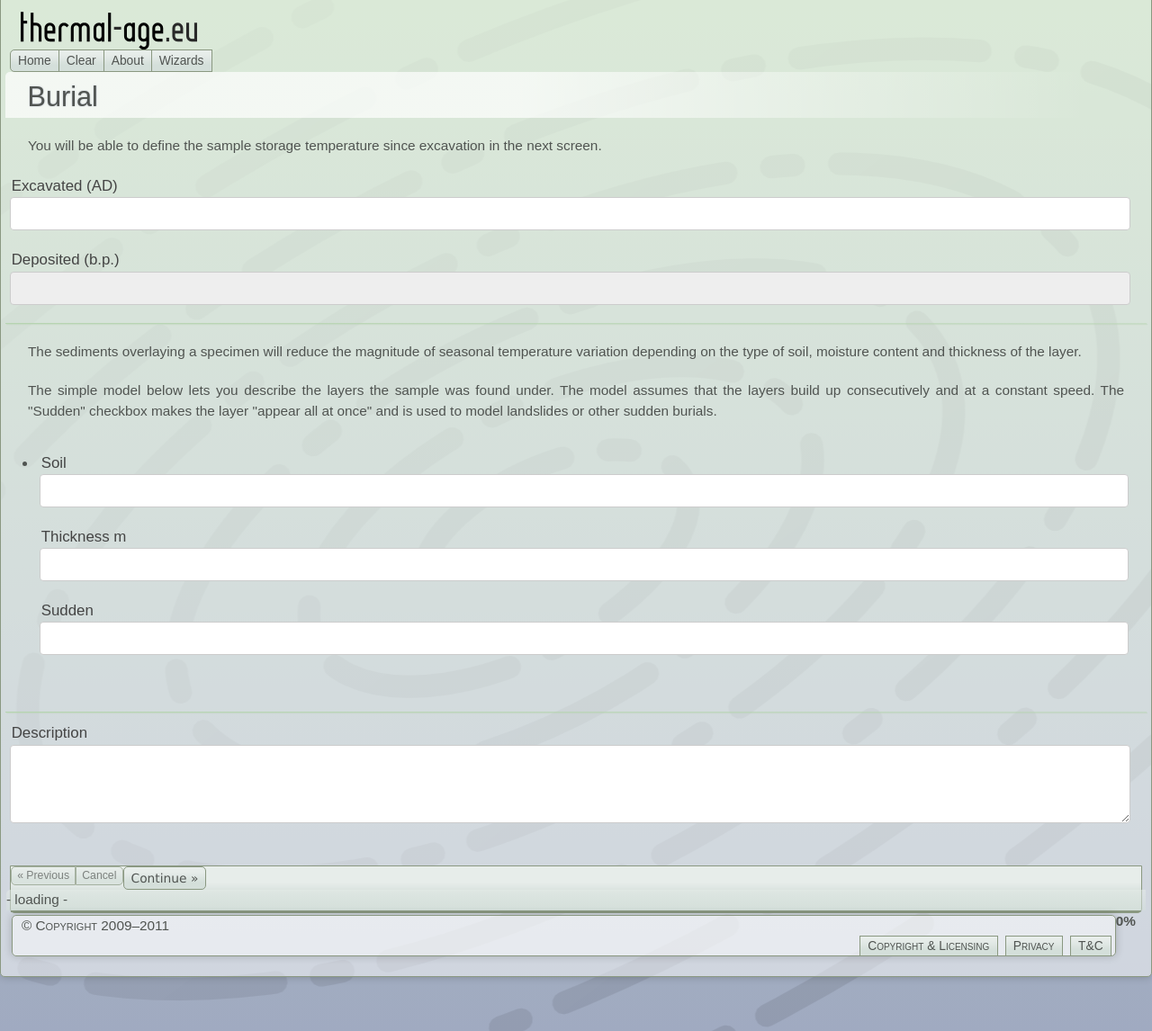
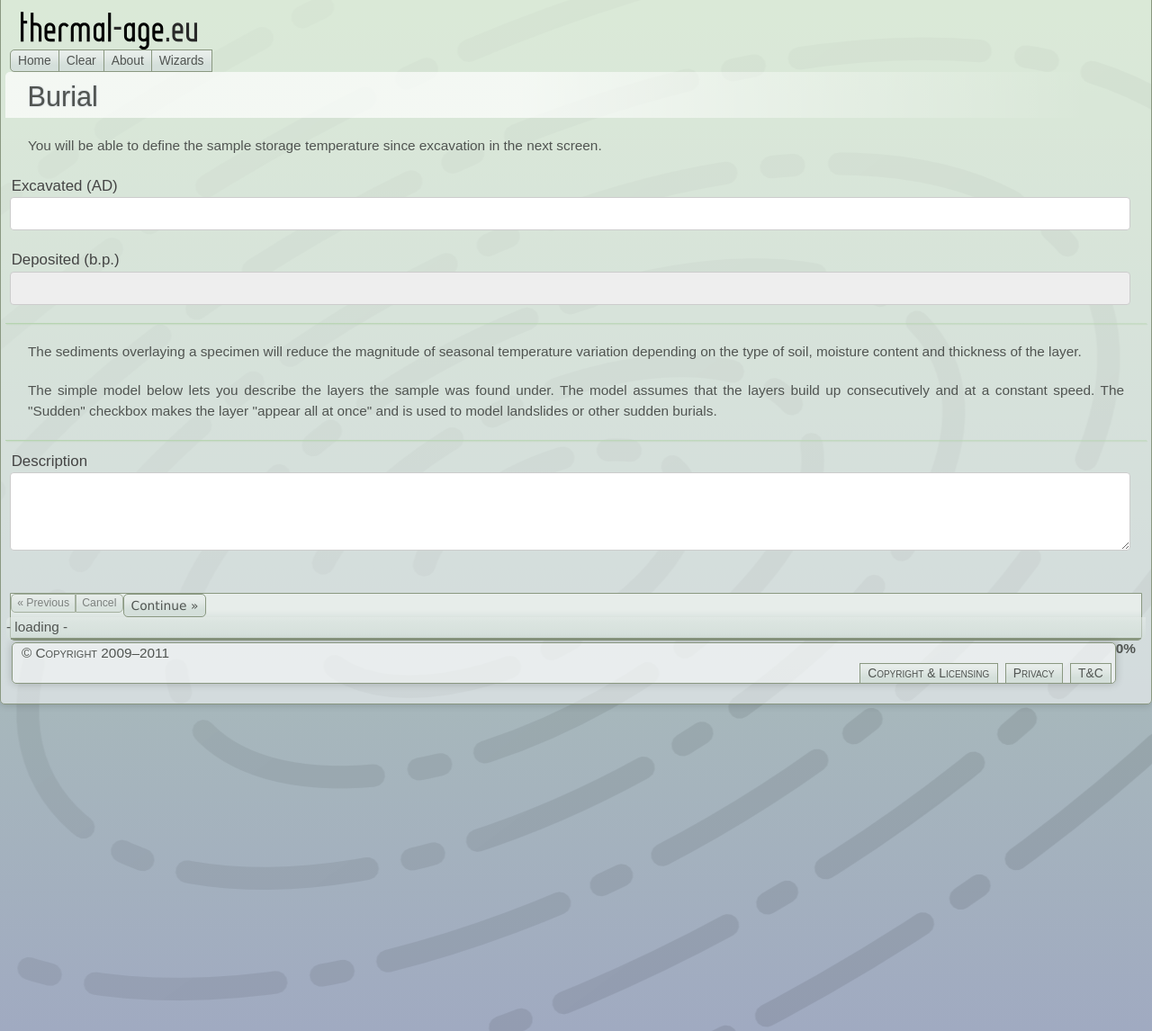
Before and after one commit to dhharker/thermal-age.eu, a CakePHP app: the page made by app/views/wiz/burial.ctp in a window 1280 px wide. Shown: the whole page at 90% size. Run offline with PHP 8.4 and a stand-in for CakePHP, Linux system fonts and the light colour scheme; the template is opened without the code that fills it, so the values that code supplies are empty; form fields are guessed from the names that the template uses; some libraries are stand-ins or nearby versions.

Commit message:
removed boxy calls from burial form js and template, removed layers _prep stuff from wiz controller

```diff
--- a/app/controllers/wiz_controller.php
+++ b/app/controllers/wiz_controller.php
@@ -293,10 +293,6 @@ class WizController extends AppController {
     function _prepareBurial () {
         $ssd = $this->Wizard->read('specimen.Temporothermal.stopdate_ybp');
         $this->set ('agebp', $ssd);
-
-        $this->loadModel('Soil');
-        $soils = $this->Soil->find('list');
-        $this->set(compact('soils'));
     }
 
 
--- a/app/views/wiz/burial.ctp
+++ b/app/views/wiz/burial.ctp
@@ -41,23 +41,7 @@
                     to model landslides or other sudden burials.
                 </p>
             </div>
-            <ul class="boxy">
-                <li>
-                    <fieldset>
 
-                        <div class="grid_3 alpha">
-                            <?=$this->Form->input('soil_id');?>
-                        </div>
-                        <div class="grid_3">
-                            <?=$this->Form->input('thickness_m');?>
-                        </div>
-                        <div class="grid_3 omega">
-                            <?=$this->Form->input('sudden');?>
-                        </div>
-
-                    </fieldset>
-                </li>
-            </ul>
         </div>
         <div class="grid_12 alpha smartHr"></div>
         <div class="grid_11 alpha" style="display: none">
--- a/app/webroot/js/wizard_components.js
+++ b/app/webroot/js/wizard_components.js
@@ -93,9 +93,7 @@ var wc = {
     initBurialForm: function (ele) {
         ele = ele || '#wizardContainer';
         var $me = $(ele);
-        $('ul.boxy', $me).boxy({
-            title: 'Sediment Layer'
-        });
+
     },
     initStorageForm: function (ele) {
         ele = ele || '#wizardContainer';
```
